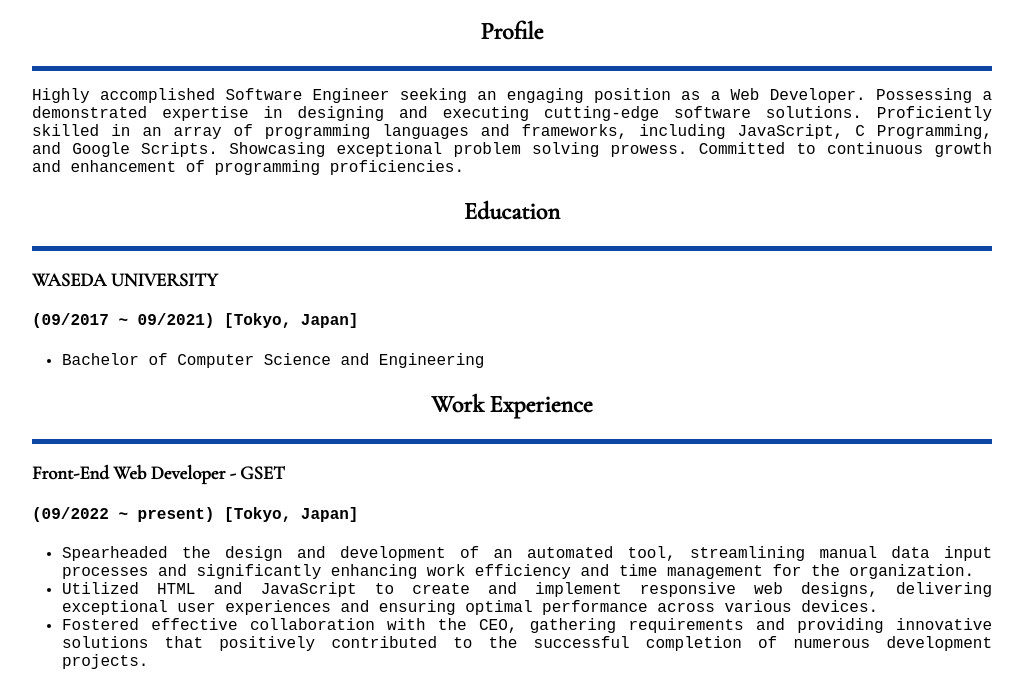
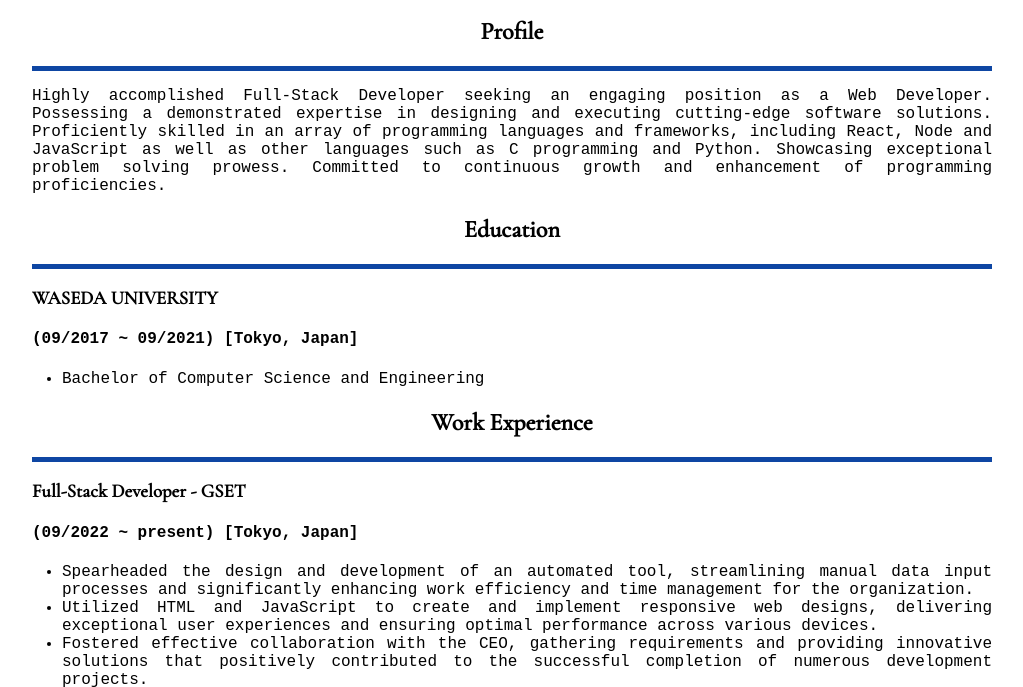
Before and after one commit to tristan0410/My_Resume, a plain HTML site: page index.html in a window 1280 px wide. Shown: the part 130-817 px from the top of the page, without its empty margins (128-1151 px from the left). Drawn offline with nearby package versions, Linux system fonts and the light colour scheme; a web font is replaced by a local one.

Commit message:
new updates

```diff
--- a/index.html
+++ b/index.html
@@ -9,9 +9,9 @@
   <link rel="preconnect" href="https://fonts.gstatic.com" crossorigin />
   <link
     href="https://fonts.googleapis.com/css2?family=Caveat:wght@400..700&family=Cormorant+Garamond:wght@500&family=Reddit+Mono:wght@200..900&display=swap"
-      rel="stylesheet"
-    />
+    rel="stylesheet" />
 </header>
+
 </html>
 
 <body class="centered-div">
@@ -29,11 +29,11 @@
     <h2>Profile</h2>
     <div class="color_block"></div>
     <p>
-      Highly accomplished Software Engineer seeking an engaging position as a
+      Highly accomplished Full-Stack Developer seeking an engaging position as a
       Web Developer. Possessing a demonstrated expertise in designing and
       executing cutting-edge software solutions. Proficiently skilled in an
-      array of programming languages and frameworks, including JavaScript, C
-      Programming, and Google Scripts. Showcasing exceptional problem solving
+      array of programming languages and frameworks, including React, Node and JavaScript as well as other languages
+      such as C programming and Python. Showcasing exceptional problem solving
       prowess. Committed to continuous growth and enhancement of programming
       proficiencies.
     </p>
@@ -54,7 +54,7 @@
     <!--WORK EXPERIENCE SECTION-->
     <h2>Work Experience</h2>
     <div class="color_block"></div>
-    <h3>Front-End Web Developer - GSET</h3>
+    <h3>Full-Stack Developer - GSET</h3>
     <h4>(09/2022 ~ present) [Tokyo, Japan]</h4>
     <ul>
       <li>
@@ -132,6 +132,9 @@
         <li>JavaScript</li>
         <li>HTML</li>
         <li>CSS</li>
+        <li>React.js</li>
+        <li>Node.js</li>
+        <li>Express.js</li>
         <li>Zoom API</li>
         <li>Google API</li>
         <li>C#</li>
@@ -159,13 +162,10 @@
   <br />
   <footer>
     <p>
-      *This document is created using HTML and CSS. <br />*To view the most
+      *This document is created using HTML. <br />*To view the most
       updated version, go check -
-      <a
-        href="https://tristan0410.github.io/My_Resume/"
-        style="text-decoration: none"
-        >https://tristan0410.github.io/My_Resume/</a
-      >
+      <a href="https://tristan0410.github.io/My_Resume/"
+        style="text-decoration: none">https://tristan0410.github.io/My_Resume/</a>
     </p>
   </footer>
 </body>
```
Lines whose indentation alone changed are shown as unchanged.
